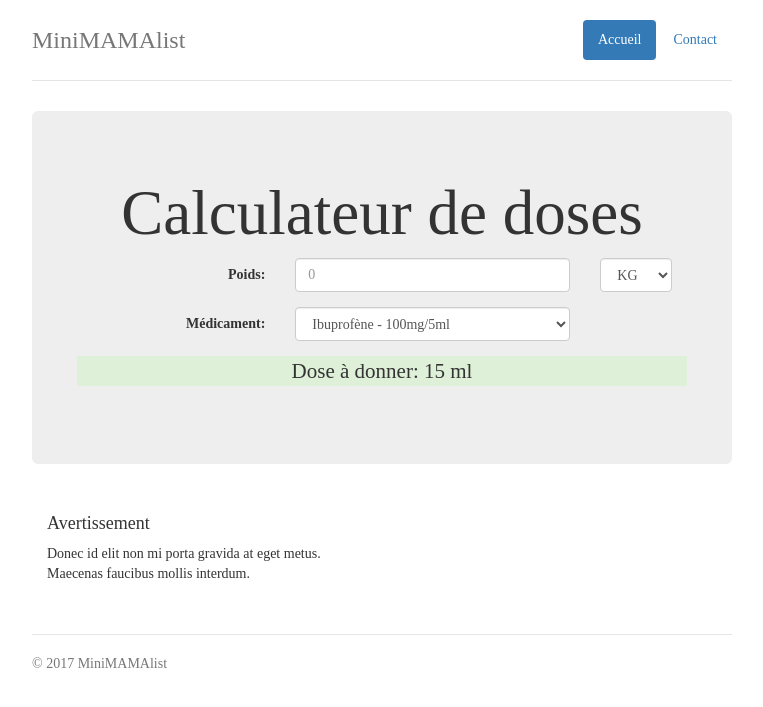
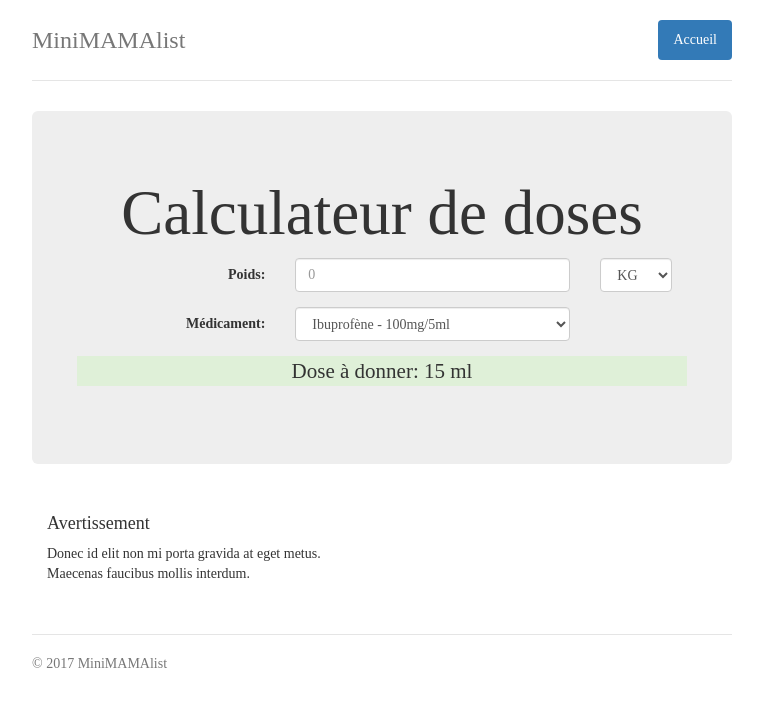
Before and after one commit to patrickboutin/patrickboutin.github.io, a Jekyll site: the page index.html, which Jekyll copies as it is, in a window 1280 px wide. Shown: the top 707 px of the page, without its empty margins (258-1021 px from the left). Built offline with Jekyll 4.4.1, drawn with Linux system fonts in a browser that asks for light colours.

Commit message:
enlever bouton contact

```diff
--- a/index.html
+++ b/index.html
@@ -30,7 +30,6 @@
         <nav>
           <ul class="nav nav-pills pull-right">
             <li role="presentation" class="active"><a href="#">Accueil</a></li>
-            <li role="presentation"><a href="#">Contact</a></li>
           </ul>
         </nav>
         <h3 class="text-muted">MiniMAMAlist</h3>
```
